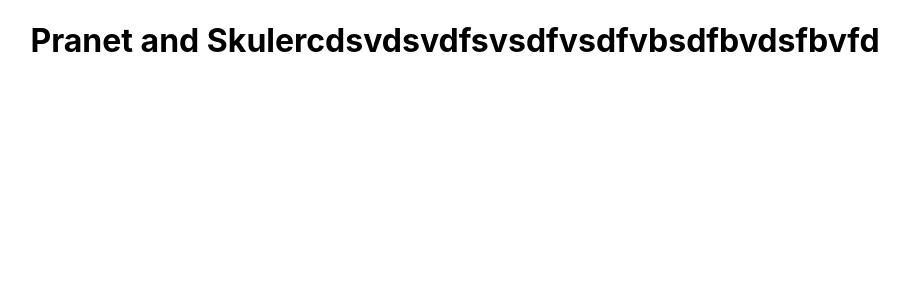
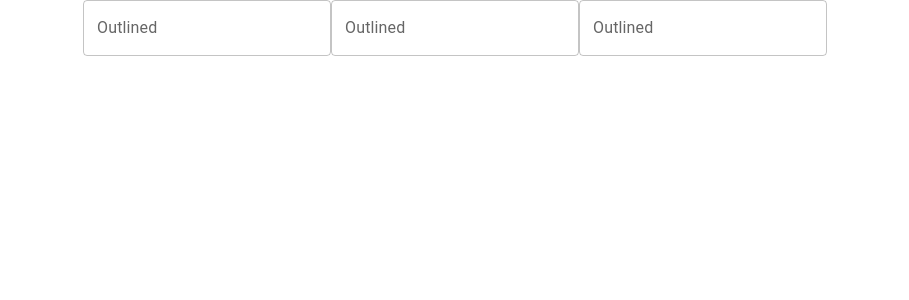
Before and after one commit to cyrus-estavillo/socialEdu-A, a React (Create React App) app in the folder client/my-app/: page / in a window 1280 px wide. Shown: the top 300 px of the page, without its empty margins (185-1094 px from the left). Built offline with nearby package versions, Linux system fonts and the light colour scheme.

Commit message:
whatever I have

```diff
--- a/client/my-app/package.json
+++ b/client/my-app/package.json
@@ -3,11 +3,15 @@
   "version": "0.1.0",
   "private": true,
   "dependencies": {
+    "@emotion/react": "^11.11.1",
+    "@emotion/styled": "^11.11.0",
+    "@mui/material": "^5.14.12",
     "@testing-library/jest-dom": "^5.17.0",
     "@testing-library/react": "^13.4.0",
     "@testing-library/user-event": "^13.5.0",
     "react": "^18.2.0",
     "react-dom": "^18.2.0",
+    "react-router-dom": "^6.16.0",
     "react-scripts": "5.0.1",
     "web-vitals": "^2.1.4"
   },
--- a/client/my-app/src/App.js
+++ b/client/my-app/src/App.js
@@ -1,10 +1,20 @@
 import logo from './logo.svg';
 import './App.css';
+import { Route, Routes, BrowserRouter } from "react-router-dom";
+import UserContextProvider from './components/UserContext';
+import Login from './pages/Login';
+import Signup from './pages/Signup';
 
 function App() {
   return (
     <div className="App">
-      <h1>Pranet and Skulercdsvdsvdfsvsdfvsdfvbsdfbvdsfbvfd</h1>
+      <BrowserRouter>
+        <UserContextProvider>
+          <Routes>
+            <Route path="/" element={<Signup />}/>
+          </Routes>
+        </UserContextProvider>
+      </BrowserRouter>
     </div>
   );
 }
--- /dev/null
+++ b/client/my-app/src/components/UserContext.js
@@ -0,0 +1,14 @@
+import {createContext, useState} from "react";
+
+export const UserContext = createContext({});
+
+const UserContextProvider = ({children}) => {
+    const [userInfo,setUserInfo] = useState({});
+    return (
+      <UserContext.Provider value={{userInfo,setUserInfo}}>
+        {children}
+      </UserContext.Provider>
+    );
+};
+
+export default UserContextProvider;
--- /dev/null
+++ b/client/my-app/src/pages/Signup.js
@@ -0,0 +1,20 @@
+import * as React from 'react';
+import TextField from '@mui/material/TextField';
+import { useState } from 'react';
+
+
+const Signup = () => {
+    const [name, setName] = useState('');
+    const [username, setUsername] = useState('');
+    const [password, setPassword] = useState('');
+
+    return (
+        <div>
+            <TextField label="Outlined" variant="outlined" value={name} onChange={(e) => setName(e.target.value)} />
+            <TextField label="Outlined" variant="outlined" value={username} onChange={(e) => setUsername(e.target.value)} />
+            <TextField label="Outlined" variant="outlined" value={password} onChange={(e) => setPassword(e.target.value)} />
+        </div>
+    )
+}
+
+export default Signup;
```
Also changed, not shown: client/my-app/src/components/Footer.js (added), client/my-app/src/components/Header.js (added), client/my-app/src/components/Main.js (added), client/my-app/src/pages/Login.js (added), 2 other files (tests, documents, lock files or other folders).
